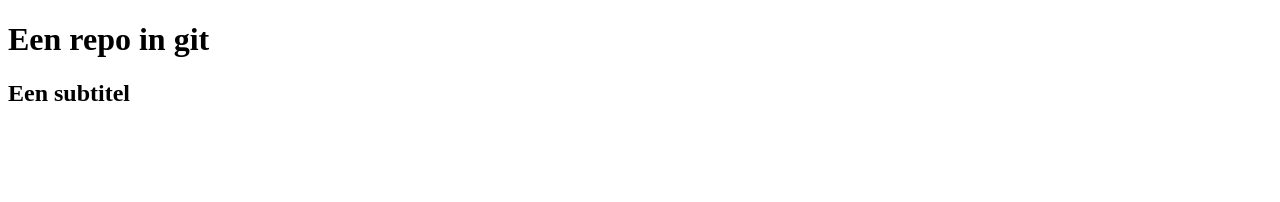
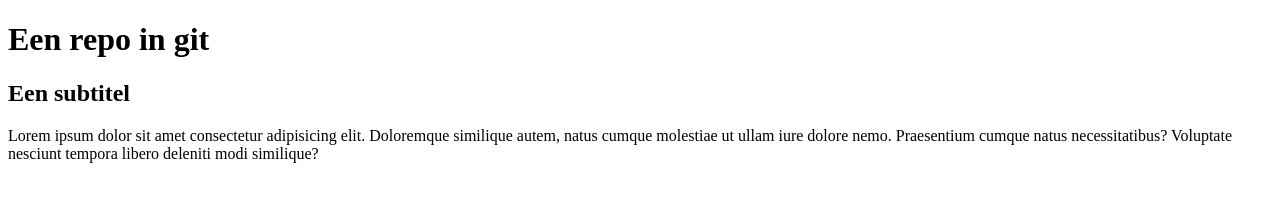
Before and after one commit to Axl-UCLL/GitRepoTest, a plain HTML site: page gitdemo.html in a window 1280 px wide. Drawn offline with Linux system fonts and the light colour scheme.

Commit message:
eerste alinea

```diff
--- a/gitdemo.html
+++ b/gitdemo.html
@@ -1,12 +1,18 @@
 <!DOCTYPE html>
 <html lang="nl">
+
 <head>
     <meta charset="UTF-8">
     <meta name="viewport" content="width=device-width, initial-scale=1.0">
     <title>Git demo repo</title>
 </head>
+
 <body>
     <h1>Een repo in git</h1>
     <h2>Een subtitel</h2>
+    <p>Lorem ipsum dolor sit amet consectetur adipisicing elit. Doloremque similique autem, natus cumque molestiae ut
+        ullam iure dolore nemo. Praesentium cumque natus necessitatibus? Voluptate nesciunt tempora libero deleniti modi
+        similique?</p>
 </body>
+
 </html>
```
